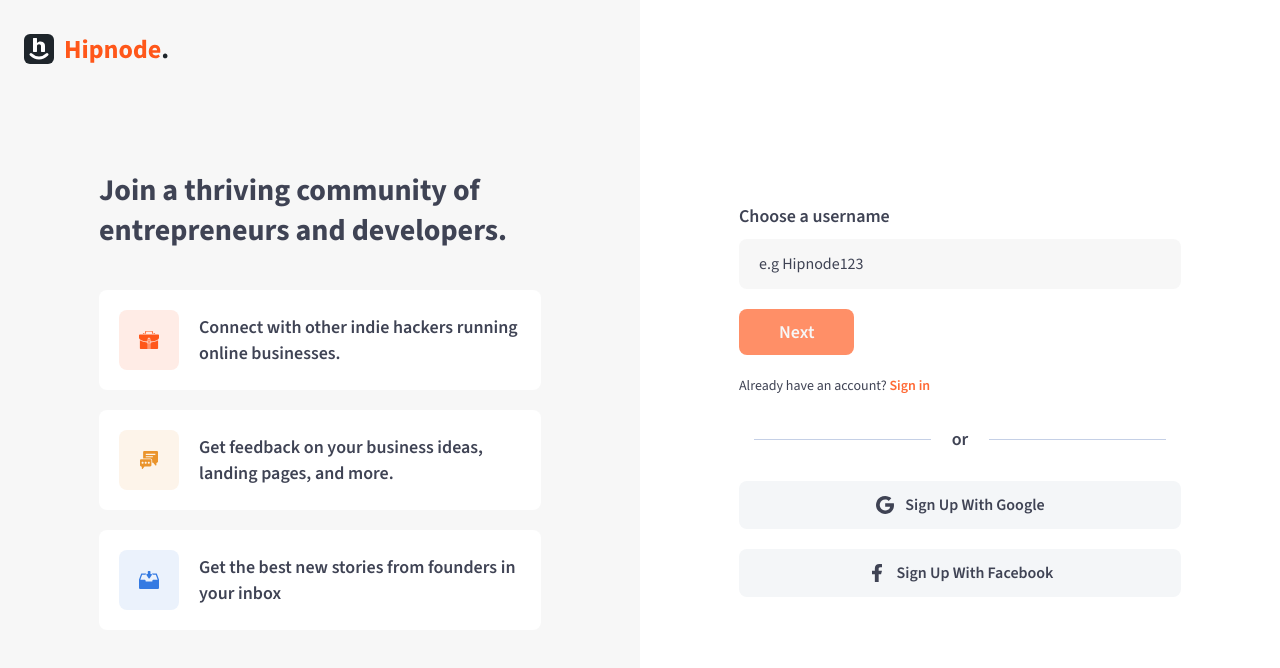
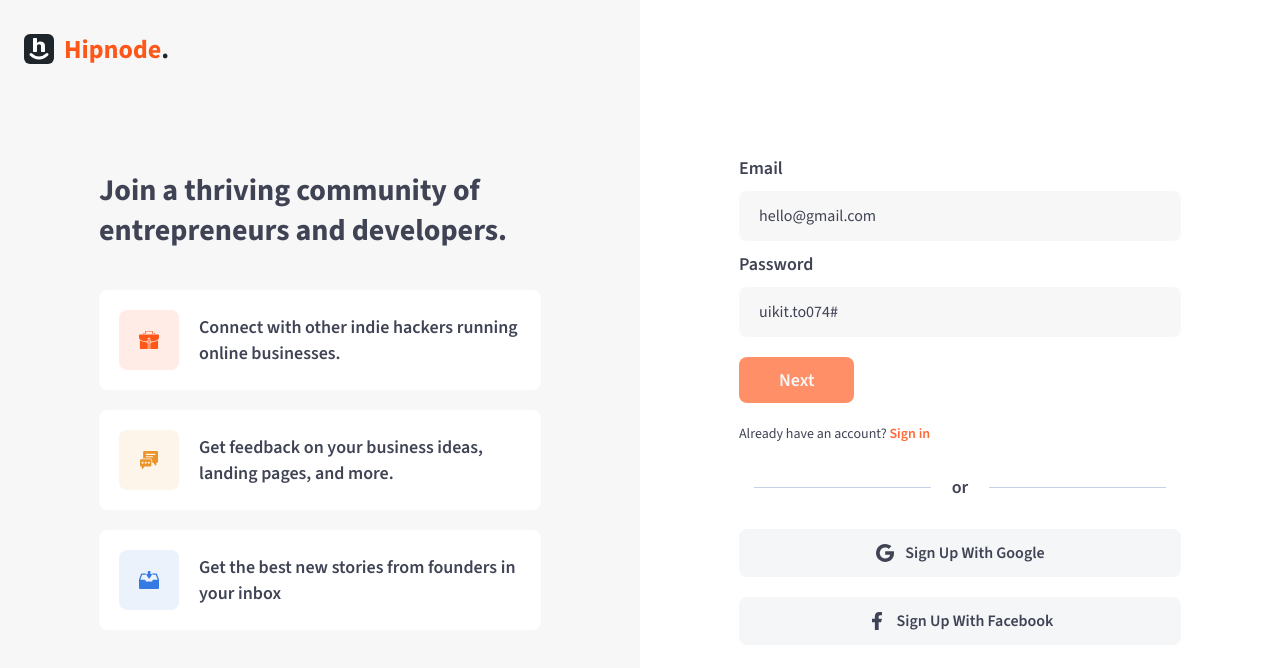
Before and after one commit to KamsiyonnaObi/Hip-node, a Next.js app: page /sign-in in a window 1280 px wide. Shown: the top 668 px of the page. Built offline with nearby package versions, Linux system fonts and the light colour scheme; no server answers.

Commit message:
refactor: render email and password based on flag

```diff
--- a/components/signup/Signup.tsx
+++ b/components/signup/Signup.tsx
@@ -29,8 +29,10 @@ const SignUp = () => {
     useSignUpStore();
   const [formData, setFormData] = useState({
     username: "",
+    email: "",
+    password: "",
   });
-
+  const flag = false;
   const handleChange = (e: React.ChangeEvent<HTMLInputElement>) => {
     const { name, value } = e.target;
     setFormData((prevData) => ({ ...prevData, [name]: value }));
@@ -85,6 +87,8 @@ const SignUp = () => {
         <article className="mx-auto flex w-[327px] flex-col gap-[29px] sm:w-[442px] md:my-auto">
           <div className="flex w-full flex-col gap-5">
             <div className="flex flex-col gap-2.5">
+              {flag ? (
+                <>
                   <h1 className="h3-semibold text-secondary2 dark:text-background2">
                     Choose a username
                   </h1>
@@ -96,6 +100,33 @@ const SignUp = () => {
                     value={formData.username}
                     placeholder="e.g Hipnode123"
                   />
+                </>
+              ) : (
+                <>
+                  <h1 className="h3-semibold text-secondary2 dark:text-background2">
+                    Email
+                  </h1>
+                  <Input
+                    name="email"
+                    divClassName="bg-background rounded-lg px-5 py-[13px] md:bg-background2 dark:bg-dark2"
+                    className="w-full bg-transparent md:text-secondary2 md:placeholder:text-secondary2 md:dark:text-background2 "
+                    onChange={handleChange}
+                    value={formData.email}
+                    placeholder="hello@gmail.com"
+                  />
+                  <h1 className="h3-semibold text-secondary2 dark:text-background2">
+                    Password
+                  </h1>
+                  <Input
+                    name="password"
+                    divClassName="bg-background rounded-lg px-5 py-[13px] md:bg-background2 dark:bg-dark2"
+                    className="w-full bg-transparent md:text-secondary2 md:placeholder:text-secondary2 md:dark:text-background2 "
+                    onChange={handleChange}
+                    value={formData.password}
+                    placeholder="uikit.to074#"
+                  />
+                </>
+              )}
             </div>
             <div>
               <Button
```
Lines whose indentation alone changed are shown as unchanged.
